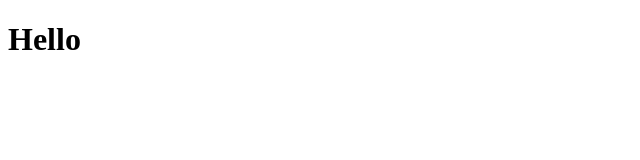
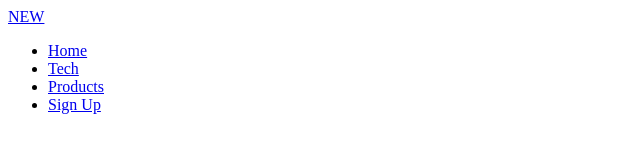
Before and after one commit to DeltaChap/webPage1, a plain HTML site: page index.html in a window 1280 px wide. Shown: the whole page, without its empty margins (0-640 px from the left). Drawn offline with Linux system fonts and the light colour scheme.

Commit message:
basic navbar wire added

```diff
--- a/index.html
+++ b/index.html
@@ -8,6 +8,37 @@
     <link rel="stylesheet" href="styles.css">
 </head>
 <body>
-    <h1>Hello</h1>
+    <nav class="navbar">
+        <div class="navbar__container">
+            <a href="/" id="navbar__logo">NEW </a>
+            <div class="navbar__toggle" id="mobile-menu">
+                <span class="bar"></span>
+                <span class="bar"></span>
+                <span class="bar"></span>
+            </div>
+            <ul class="navbar__menu">
+                <li class="navbar__item">
+                    <a href="/" class="navbar__links">
+                        Home
+                    </a>
+                </li>
+                <li class="navbar__item">
+                    <a href="/tech.html" class="navbar__links">
+                        Tech
+                    </a>
+                </li>
+                <li class="navbar__item">
+                    <a href="/" class="navbar__links">
+                        Products
+                    </a>
+                </li>
+                <li class="navbar__btn">
+                    <a href="/" class="button">
+                        Sign Up
+                    </a>
+                </li>
+            </ul>
+        </div>
+    </nav>
 </body>
 </html>
```
